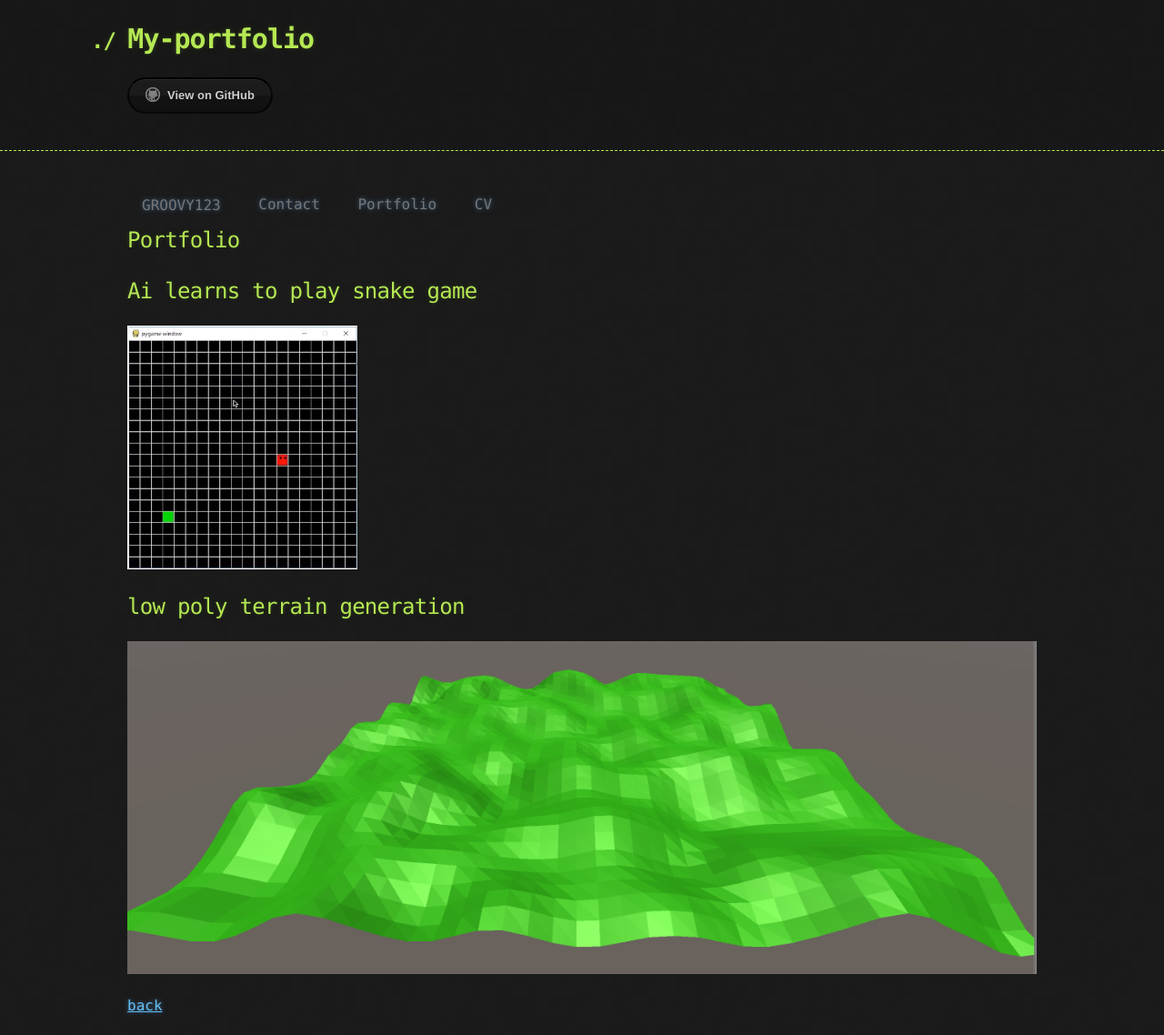
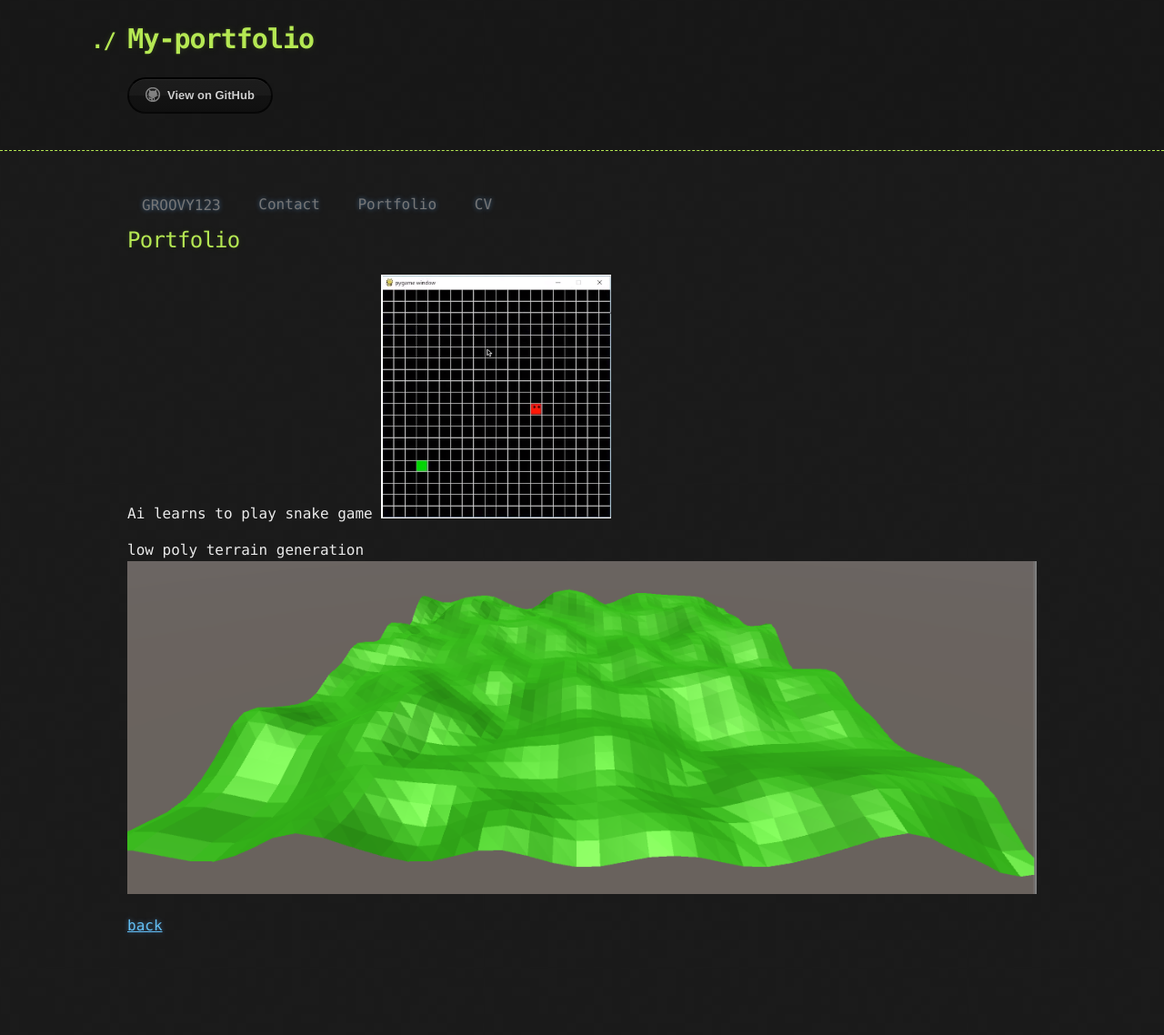
Before and after one commit to Grooovy123/My-portfolio, a Jekyll site: the page built from portfolio.md, in a window 1280 px wide. Shown: the whole page at 91% size. Built offline with Jekyll 4.4.1, drawn with Linux system fonts in a browser that asks for light colours; nearby versions of some CDN libraries; the repository's description, which GitHub fills in, is left out; our own code applies the rules of GitHub Pages for plain Markdown files; after the commit the page ends 1050 px from its top, so only the background shows below that.

```diff
--- a/portfolio.md
+++ b/portfolio.md
@@ -4,10 +4,10 @@ layout: portfolio
 
 ## Portfolio
 
-## Ai learns to play snake game
+Ai learns to play snake game
 <img alt="Snake game" src="assets/images/snake-game.PNG"/><br>
 
-## low poly terrain generation
+low poly terrain generation
 <img alt="Low poly terrain" src="assets/images/low-poly-terrain.PNG"/>
 
 [back](./)
```
